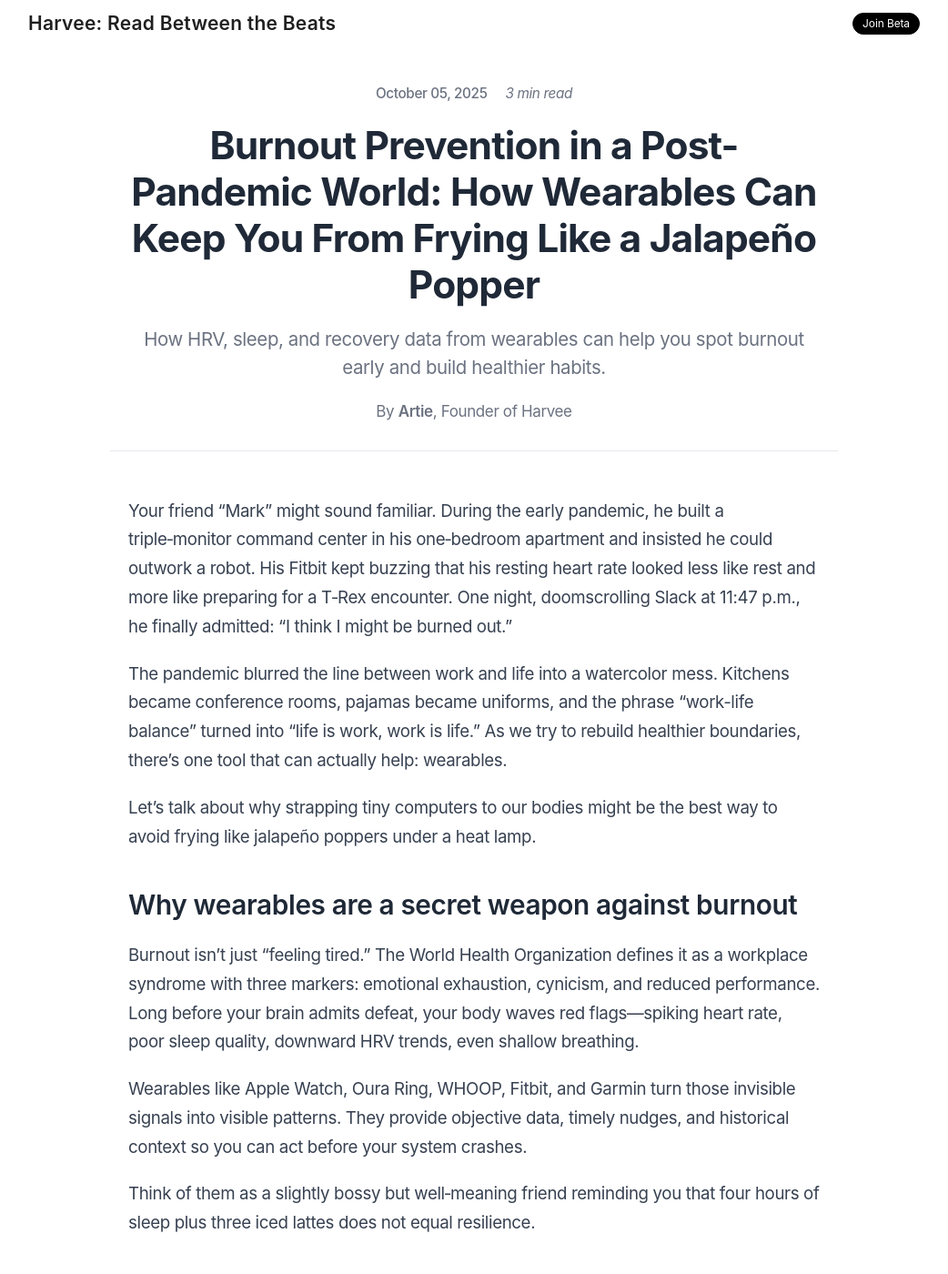
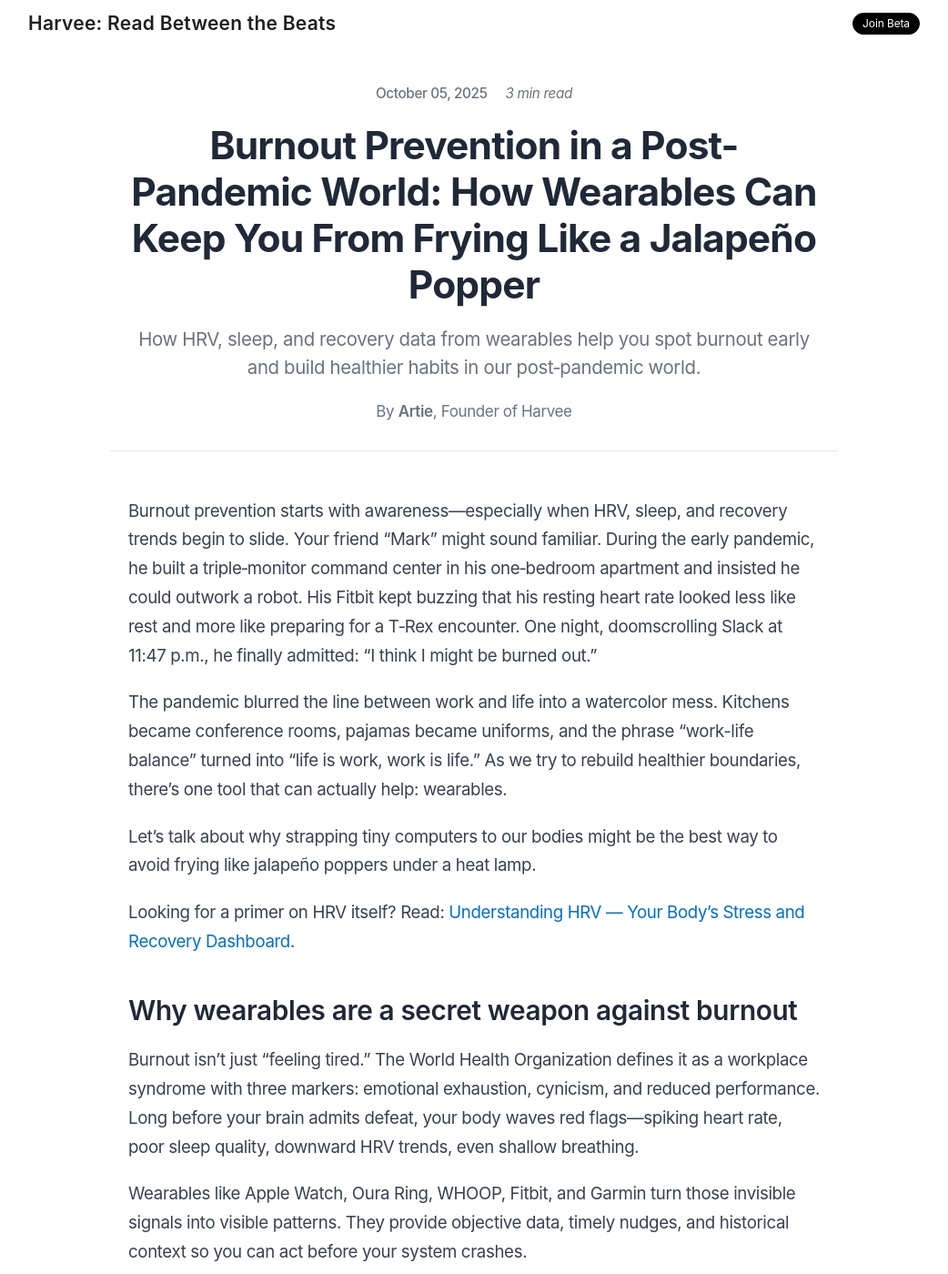
Before and after one commit to artkirillov/harvee-website, a Jekyll site: the page built from _posts/2025-10-05-burnout-prevention-wearables-jalapeno-popper.md, in a window 1280 px wide and 1400 px high. Shown: the whole window at 91% size, without its empty margins (119-1161 px from the left). Built offline with Jekyll 4.4.1, drawn with Linux system fonts in a browser that asks for light colours.

Commit message:
Update posts to be more SEO friendly

```diff
--- a/_posts/2025-10-05-burnout-prevention-wearables-jalapeno-popper.md
+++ b/_posts/2025-10-05-burnout-prevention-wearables-jalapeno-popper.md
@@ -1,7 +1,7 @@
 ---
 layout: post
 title: "Burnout Prevention in a Post-Pandemic World: How Wearables Can Keep You From Frying Like a Jalapeño Popper"
-description: "How HRV, sleep, and recovery data from wearables can help you spot burnout early and build healthier habits."
+description: "How HRV, sleep, and recovery data from wearables help you spot burnout early and build healthier habits in our post‑pandemic world."
 date: 2025-10-05
 author: "Artie"
 keywords: ["burnout prevention", "wearables", "HRV", "recovery", "stress", "sleep"]
@@ -12,11 +12,13 @@
 published: true
 ---
 
-Your friend “Mark” might sound familiar. During the early pandemic, he built a triple‑monitor command center in his one‑bedroom apartment and insisted he could outwork a robot. His Fitbit kept buzzing that his resting heart rate looked less like rest and more like preparing for a T‑Rex encounter. One night, doomscrolling Slack at 11:47 p.m., he finally admitted: "I think I might be burned out."
+Burnout prevention starts with awareness—especially when HRV, sleep, and recovery trends begin to slide. Your friend “Mark” might sound familiar. During the early pandemic, he built a triple‑monitor command center in his one‑bedroom apartment and insisted he could outwork a robot. His Fitbit kept buzzing that his resting heart rate looked less like rest and more like preparing for a T‑Rex encounter. One night, doomscrolling Slack at 11:47 p.m., he finally admitted: "I think I might be burned out."
 
 The pandemic blurred the line between work and life into a watercolor mess. Kitchens became conference rooms, pajamas became uniforms, and the phrase “work-life balance” turned into “life is work, work is life.” As we try to rebuild healthier boundaries, there’s one tool that can actually help: wearables.
 
 Let’s talk about why strapping tiny computers to our bodies might be the best way to avoid frying like jalapeño poppers under a heat lamp.
+
+Looking for a primer on HRV itself? Read: [Understanding HRV — Your Body's Stress and Recovery Dashboard](/blog/understanding-hrv-stress-recovery).
 
 ## Why wearables are a secret weapon against burnout
 
```
Also changed, not shown: _posts/2025-01-27-understanding-hrv-stress-recovery.md (+3 -1 lines).
